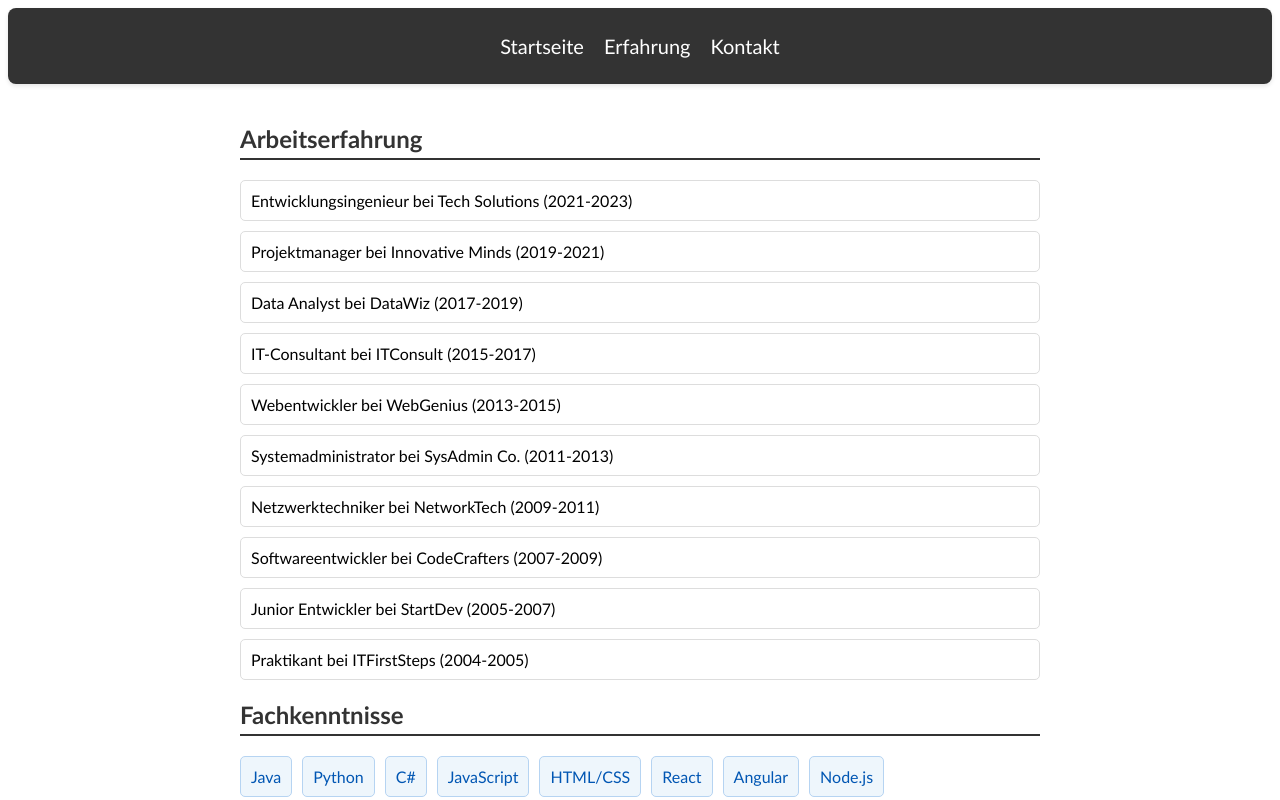
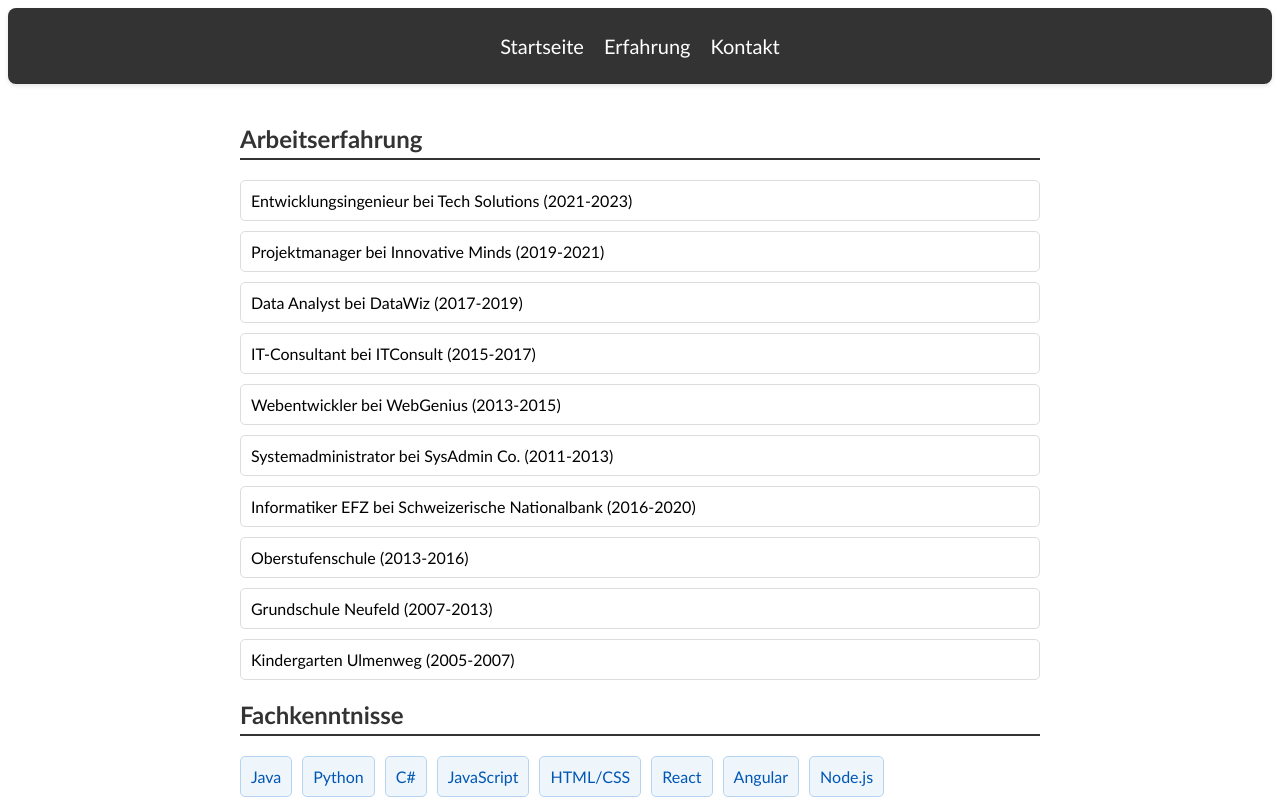
Before and after one commit to HamzicDino/portfolio-page-submission, an Angular app in the folder angular-pp/: page /experience in a window 1280 px wide. Shown: the top 800 px of the page. Built offline with nearby package versions, Linux system fonts and the light colour scheme.

Commit message:
Anpassungen

```diff
--- a/angular-pp/angular.json
+++ b/angular-pp/angular.json
@@ -96,5 +96,8 @@
         }
       }
     }
+  },
+  "cli": {
+    "analytics": "25ad3ef3-0e8d-41ca-83cc-b28cba8e6aa6"
   }
 }
--- a/angular-pp/src/app/experience/experience.component.html
+++ b/angular-pp/src/app/experience/experience.component.html
@@ -9,10 +9,10 @@
             <li>IT-Consultant bei ITConsult (2015-2017)</li>
             <li>Webentwickler bei WebGenius (2013-2015)</li>
             <li>Systemadministrator bei SysAdmin Co. (2011-2013)</li>
-            <li>Netzwerktechniker bei NetworkTech (2009-2011)</li>
-            <li>Softwareentwickler bei CodeCrafters (2007-2009)</li>
-            <li>Junior Entwickler bei StartDev (2005-2007)</li>
-            <li>Praktikant bei ITFirstSteps (2004-2005)</li>
+            <li>Informatiker EFZ bei Schweizerische Nationalbank (2016-2020)</li>
+            <li>Oberstufenschule (2013-2016)</li>
+            <li>Grundschule Neufeld (2007-2013)</li>
+            <li>Kindergarten Ulmenweg (2005-2007)</li>
         </ul>
     </section>
 
```
